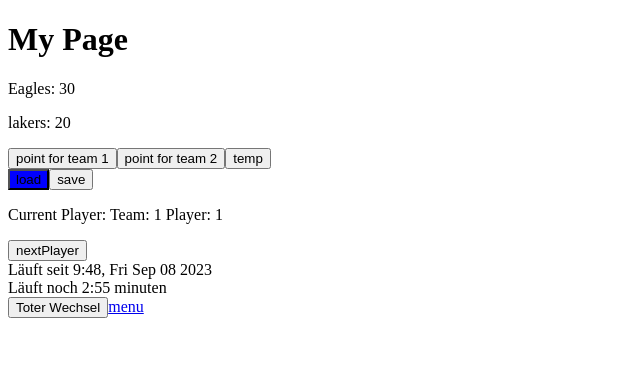
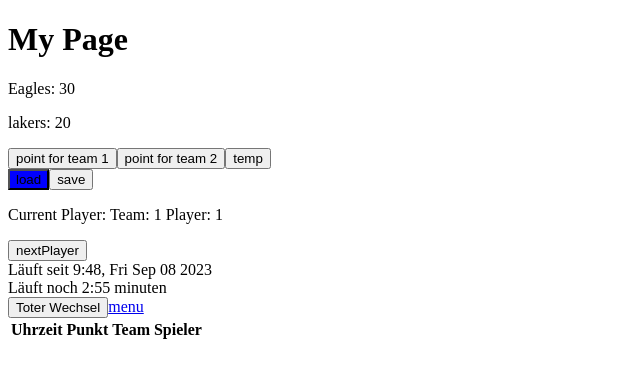
Before and after one commit to Colindustrys/schlagballfrontend, a Next.js app: page / in a window 1280 px wide. Shown: the top 378 px of the page, without its empty margins (0-640 px from the left). Built offline with nearby package versions, Linux system fonts and the light colour scheme.

Commit message:
Added event log

```diff
--- a/app/page.tsx
+++ b/app/page.tsx
@@ -4,7 +4,9 @@ import Cookies from "js-cookie";
 import TestComponent from "../components/testComponent";
 import CurrentPlayer from "@/components/currentPlayer";
 import GameData from "@/types/gameData";
+import EventT from "@/types/eventT";
 import TimeLeft from "@/components/timeLeft";
+import EventLog from "@/components/eventLog"
 
 let myJson: GameData = {
   "team1name": "Eagles",
@@ -15,7 +17,8 @@ let myJson: GameData = {
   "team1currentPlayer": 0,
   "team2currentPlayer": 0,
   "timestamp": Date.now(),
-  "setGameLength": 3
+  "setGameLength": 3,
+  "events": []
 }
 
 export default function Home() {
@@ -23,6 +26,7 @@ export default function Home() {
   useEffect(() => {
     loadData()
   }, []);
+
 
   const [json, setJson] = useState(myJson);
 
@@ -102,6 +106,7 @@ export default function Home() {
         <TimeLeft json={json} endGameCallback={endGame}/>
         <button onClick={switchTeam}>Toter Wechsel</button>
         <a href="/menu">menu</a>
+        <EventLog json={json}/>
 
       </main>
     </div>
--- /dev/null
+++ b/components/eventLog.tsx
@@ -0,0 +1,42 @@
+import React, { MouseEventHandler, FC } from 'react';
+import styles from "../app/page.module.css"
+import GameData from "@/types/gameData";
+import EventT from "@/types/eventT";
+
+interface eventLog {
+    json: GameData
+}
+
+function render(event: EventT) {
+    const date = new Date(event.timestampt);
+
+    return (
+        <tr>
+            <th>{date.getHours()}:{date.getMinutes()}</th>
+            <th>{event.text}</th>
+            <th>{event.team}</th>
+            <th>{event.player}</th>
+        </tr>
+    )
+}
+
+const EventLog: React.FC<eventLog> = ({json}) => {
+
+  return (
+    <div>
+        <table>
+            <tbody>
+                <tr>
+                    <th>Uhrzeit</th>
+                    <th>Punkt</th>
+                    <th>Team</th>
+                    <th>Spieler</th>
+                </tr>
+                {json.events.map(render)}
+            </tbody>
+        </table>
+    </div>
+  );
+}
+
+export default EventLog;
--- /dev/null
+++ b/types/eventT.tsx
@@ -0,0 +1,8 @@
+interface EventT {
+    timestampt: number,
+    text: string,
+    team: number,
+    player: number,
+  }
+
+  export default EventT;
--- a/types/gameData.tsx
+++ b/types/gameData.tsx
@@ -1,3 +1,5 @@
+import EventT from "@/types/eventT";
+
 interface GameData {
   team1name: string;
   team1points: number;
@@ -11,6 +13,7 @@ interface GameData {
 
   timestamp: number,
   setGameLength: number
+  events: EventT[]
 }
 
 export default GameData;
```
